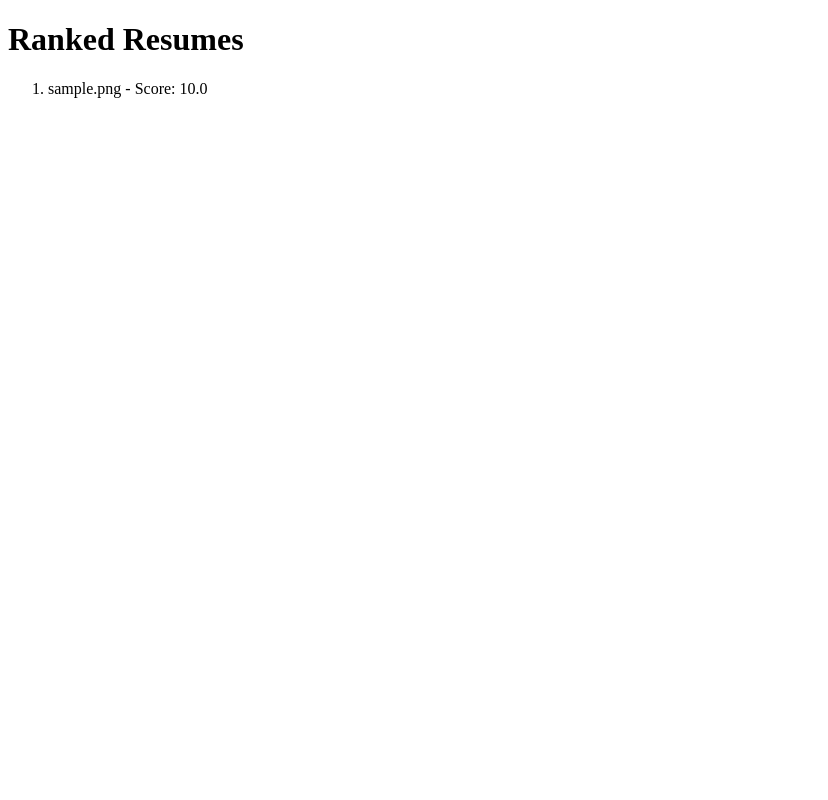
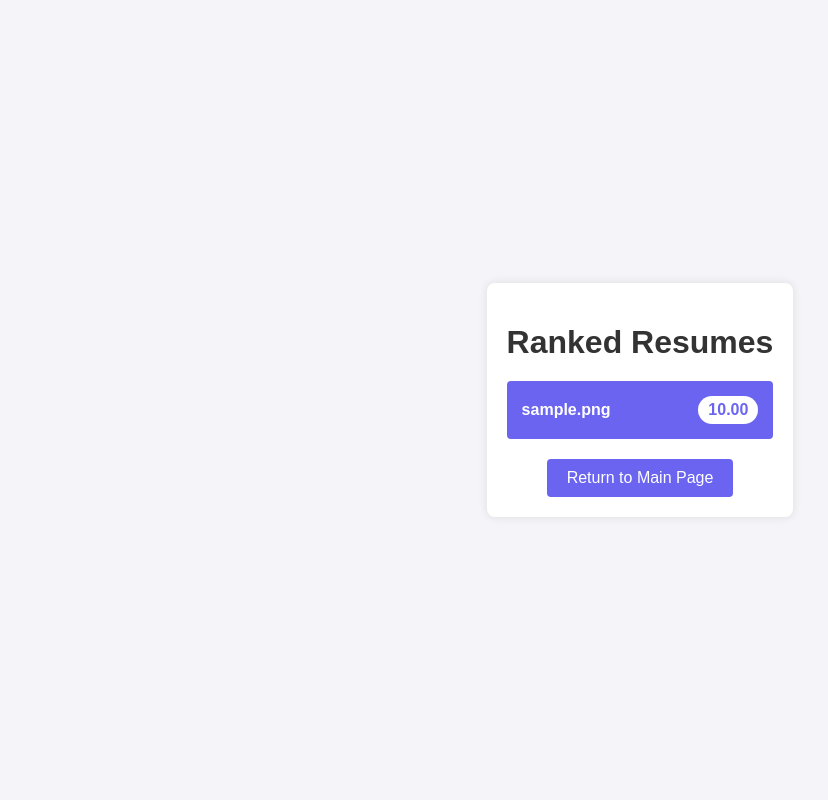
Before and after one commit to arbaazali872/resume_rank, a Django app: page /results/00000000-0000-0000-0000-000000000001/ in a window 1280 px wide. Shown: the whole page, without its empty margins (0-828 px from the left). Run offline with Django 5.2, Linux system fonts and the light colour scheme; tables that the repository leaves empty hold one stand-in row (values such as "Sample post").

Commit message:
changes in css for results page

```diff
--- a/resume_ranking/resume_manager/templates/resume_manager/rank_results.html
+++ b/resume_ranking/resume_manager/templates/resume_manager/rank_results.html
@@ -1,15 +1,100 @@
-<!-- templates/resumes/rank_results.html -->
 <!DOCTYPE html>
 <html>
 <head>
     <title>Ranked Resumes</title>
+    <style>
+        body {
+            font-family: Arial, sans-serif;
+            background-color: #f4f4f9;
+            color: #333;
+            margin: 0;
+            padding: 0;
+            display: flex;
+            justify-content: center;
+            align-items: center;
+            height: 100vh;
+        }
+
+        .container {
+            max-width: 600px;
+            background: white;
+            padding: 20px;
+            box-shadow: 0 0 10px rgba(0, 0, 0, 0.1);
+            border-radius: 8px;
+        }
+
+        h1 {
+            text-align: center;
+            color: #333;
+            margin-bottom: 20px;
+        }
+
+        ol {
+            list-style: none;
+            padding: 0;
+        }
+
+        li {
+            background: #6a64f1;
+            color: white;
+            margin-bottom: 10px;
+            padding: 15px;
+            border-radius: 4px;
+            display: flex;
+            justify-content: space-between;
+            align-items: center;
+        }
+
+        li:nth-child(even) {
+            background: #7a74ff;
+        }
+
+        .resume-name {
+            font-weight: bold;
+            margin-right: 10px; /* Adjust spacing between name and score */
+        }
+
+        .score {
+            background: #fff;
+            color: #6a64f1;
+            padding: 5px 10px;
+            border-radius: 50px;
+            font-weight: bold;
+        }
+
+        .button-container {
+            text-align: center;
+            margin-top: 20px;
+        }
+
+        .main-page-button {
+            display: inline-block;
+            padding: 10px 20px;
+            background-color: #6a64f1;
+            color: white;
+            text-decoration: none;
+            border-radius: 4px;
+        }
+
+        .main-page-button:hover {
+            background-color: #7a74ff;
+        }
+    </style>
 </head>
 <body>
-    <h1>Ranked Resumes</h1>
-    <ol>
-        {% for result in results %}
-            <li>{{ result.resume.file.name }} - Score: {{ result.score }}</li>
-        {% endfor %}
-    </ol>
+    <div class="container">
+        <h1>Ranked Resumes</h1>
+        <ol>
+            {% for result in results %}
+                <li>
+                    <span class="resume-name">{{ result.resume.file.name }}</span>
+                    <span class="score">{{ result.score|floatformat:"2" }}</span>
+                </li>
+            {% endfor %}
+        </ol>
+        <div class="button-container">
+            <a href="{% url 'upload_resume' %}" class="main-page-button">Return to Main Page</a>
+        </div>
+    </div>
 </body>
 </html>
```
Also changed, not shown: resume_ranking/resume_manager/utils.py (+0 -7 lines).
